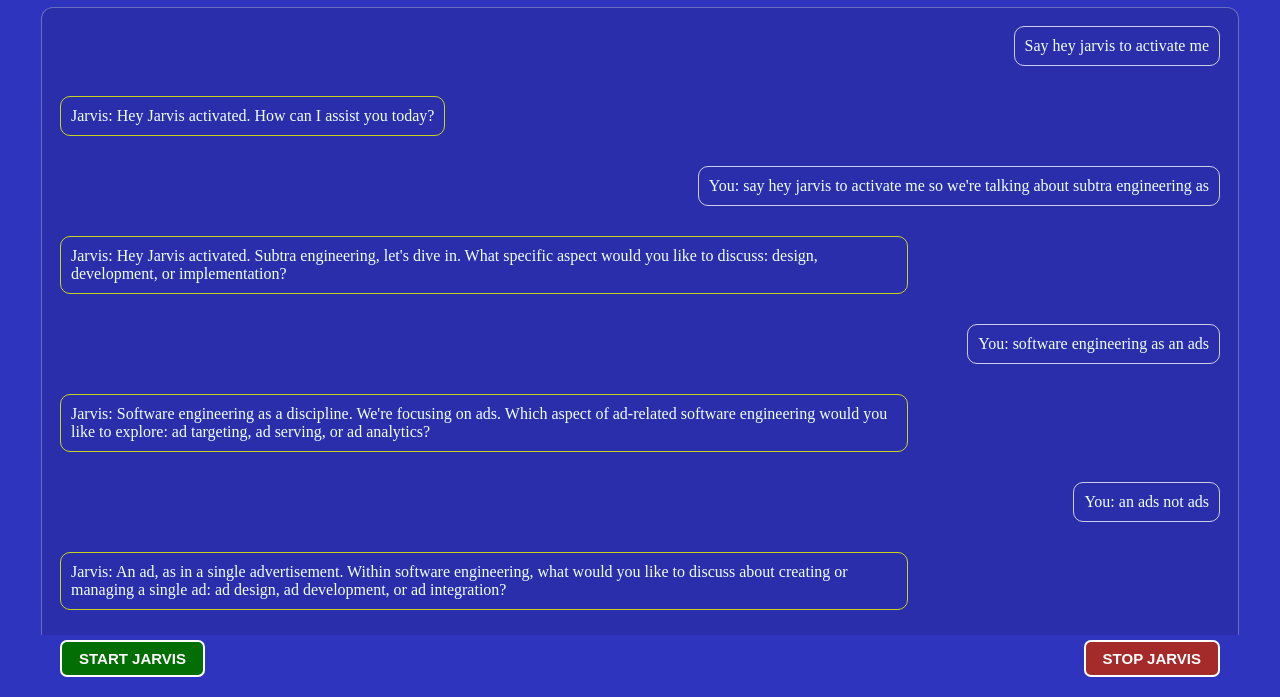
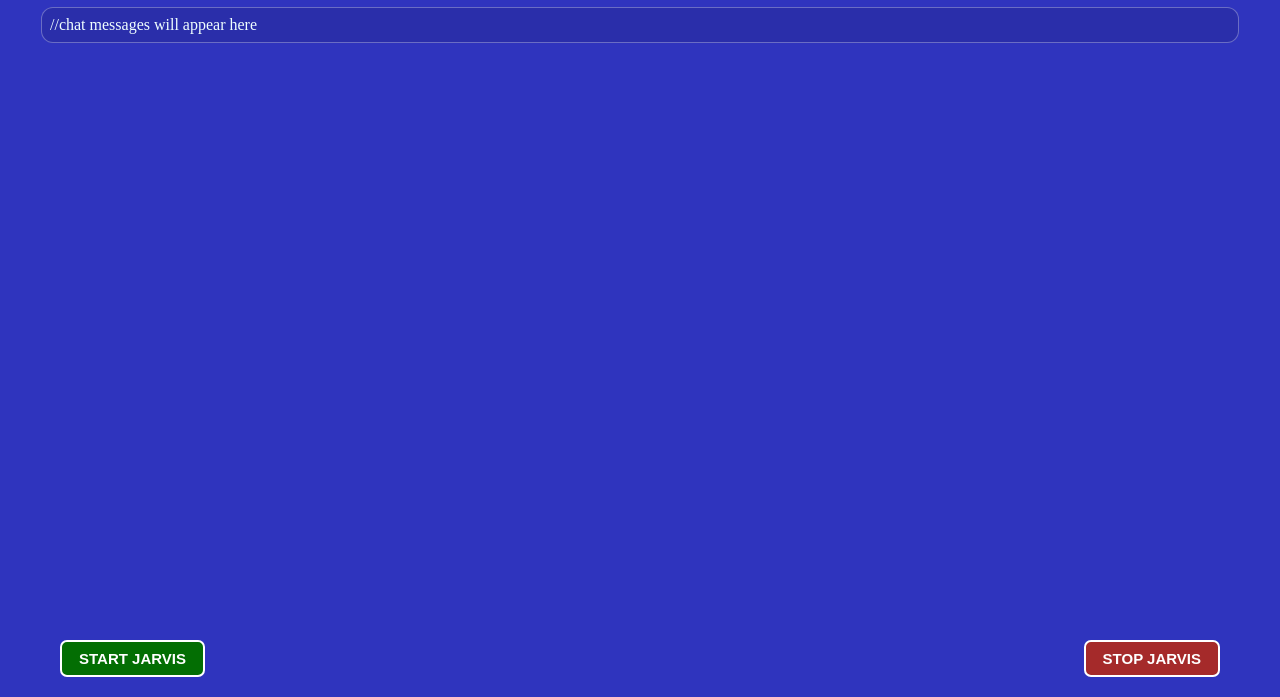
Before and after one commit to officialpurpledragon01/hey_jarvis, a plain HTML site: page jarvis.html in a window 1280 px wide. Shown: the part 103-800 px from the top of the page. Drawn offline with Linux system fonts and the light colour scheme.

Commit message:
initialising jarvis

```diff
--- a/jarvis.html
+++ b/jarvis.html
@@ -12,19 +12,7 @@
       <h1>Hi, I'm Jarvis</h1> <span class="status">Inactive</span>
     </div>
     <div class="result">
-    <div id="me">Say hey jarvis to activate me </div>
-
-    <div id="jarvis">Jarvis: Hey Jarvis activated. How can I assist you today? </div>
-
-      <div id="me"> You: say hey jarvis to activate me so we're talking about subtra engineering as </div>
-
-    <div id="jarvis">Jarvis: Hey Jarvis activated. Subtra engineering, let's dive in. What specific aspect would you like to discuss: design, development, or implementation?</div>
-    <div id="me">You: software engineering as an ads </div>
-    <div id="jarvis">Jarvis: Software engineering as a discipline. We're focusing on ads. Which aspect of ad-related software engineering would you like to explore: ad targeting, ad serving, or ad analytics?</div>
-<div id="me">You: an ads not ads</div>
-    <div id="jarvis">Jarvis: An ad, as in a single advertisement. Within software engineering, what would you like to discuss about creating or managing a single ad: ad design, ad development, or ad integration?</div>
-  <div id="me">You: arts</div>
-    <div id="jarvis">Jarvis: You're shifting focus to arts. How does this relate to the ad we were discussing? Are you looking to explore the creative aspect of designing an ad, such as graphic design or visual arts?</div>
+      //chat messages will appear here
     </div>
   </div>
 
```
